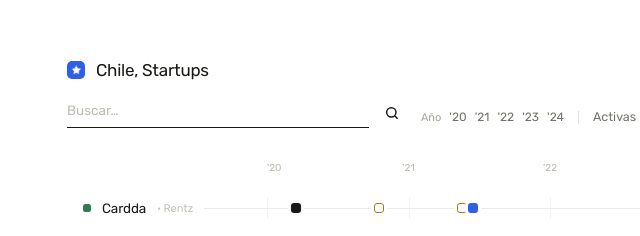
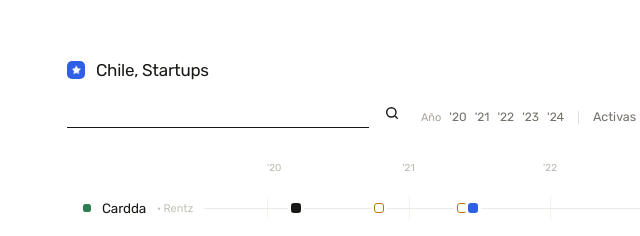
Before and after one commit to emersoftware/startups, an Astro site in the folder web/: page / in a window 1280 px wide. Shown: the top 236 px of the page, 13-653 px from the left. Built offline with nearby package versions, Linux system fonts and the light colour scheme; Astro itself is replaced by a stand-in of ours.

Commit message:
Remove search placeholder

```diff
--- a/web/src/components/App.astro
+++ b/web/src/components/App.astro
@@ -113,7 +113,7 @@
         <div class="controls" style="display:flex;align-items:flex-end;gap:14px;flex-wrap:wrap;margin-top:18px">
           <div class="searchwrap" style="display:flex;align-items:stretch;gap:8px;flex:1;min-width:0;max-width:340px">
             <div style="flex:1;display:flex;align-items:center;border-bottom:1.5px solid #1a1916;padding-bottom:6px">
-              <input id="search" placeholder="Buscar…" style="flex:1;min-width:0;border:0;outline:0;background:transparent;font:inherit;font-size:13.5px;color:#1a1916;padding:0" />
+              <input id="search" placeholder="" style="flex:1;min-width:0;border:0;outline:0;background:transparent;font:inherit;font-size:13.5px;color:#1a1916;padding:0" />
             </div>
             <button class="searchbtn" style="width:30px;height:30px;align-self:flex-end;background:transparent;border:0;display:flex;align-items:center;justify-content:center;cursor:pointer;flex-shrink:0;color:#1a1916;padding:0">
               <svg width="16" height="16" viewBox="0 0 24 24" fill="none" stroke="currentColor" stroke-width="2.2"><circle cx="11" cy="11" r="7"></circle><line x1="20.5" y1="20.5" x2="16.5" y2="16.5"></line></svg>
```
